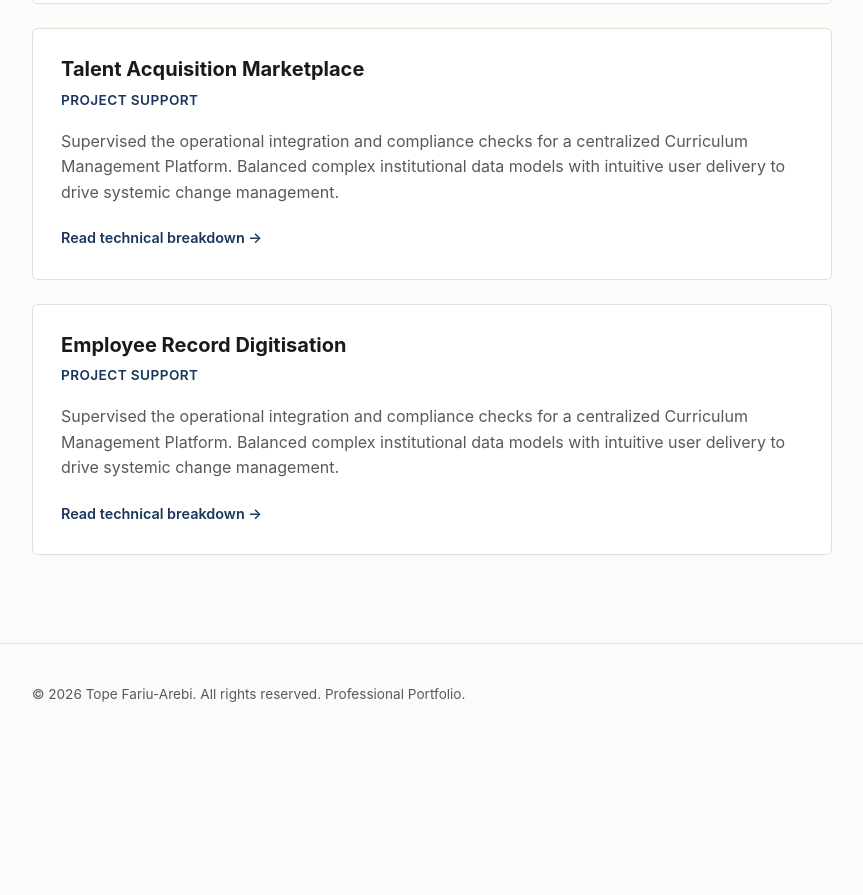
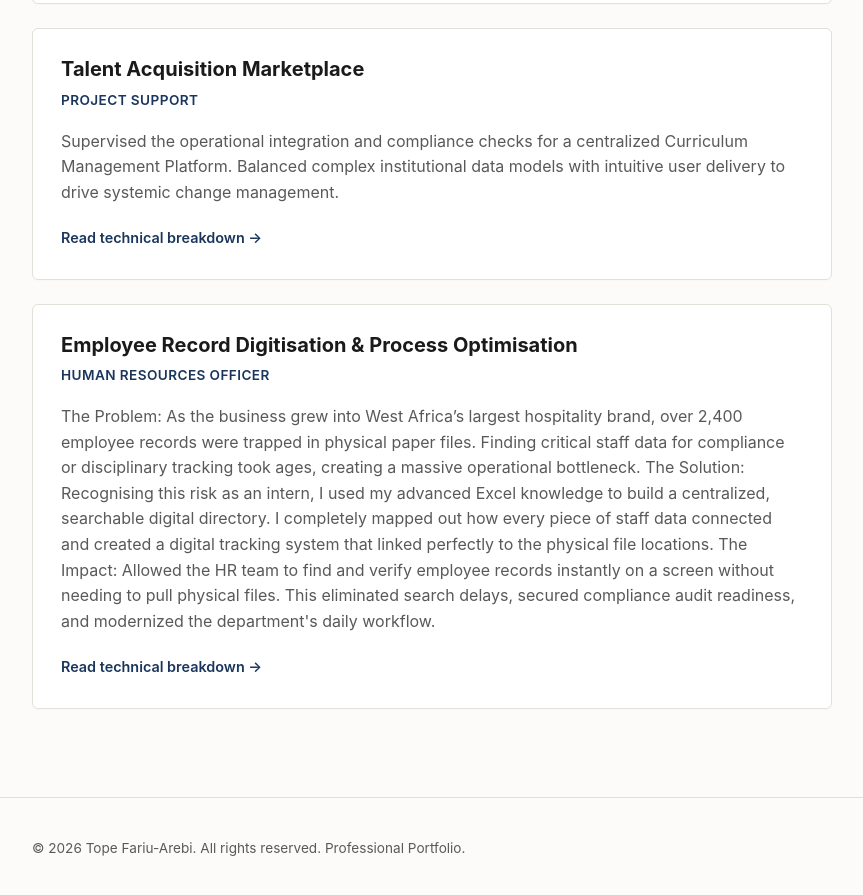
Before and after one commit to topearebi/topearebi-portfolio, a Jekyll site: the page built from index.html, in a window 1280 px wide and 900 px high, scrolled down 2440 px. Shown: the top 895 px of the window, without its empty margins (208-1071 px from the left). Built offline with Jekyll 4.4.1, drawn with Linux system fonts in a browser that asks for light colours; before the commit the page ends 3186 px from its top, so only the background shows below that.

Commit message:
Update index.html

```diff
--- a/index.html
+++ b/index.html
@@ -99,10 +99,14 @@ title: Temitope Arebi - Product and Project Manager
 
     <div class="workstream-card">
         <div class="card-header">
-            <h4>Employee Record Digitisation</h4>
-            <span class="role-tag">Project Support</span>
+            <h4>Employee Record Digitisation & Process Optimisation</h4>
+            <span class="role-tag">Human Resources Officer</span>
         </div>
-        <p>Supervised the operational integration and compliance checks for a centralized Curriculum Management Platform. Balanced complex institutional data models with intuitive user delivery to drive systemic change management.</p>
+        <p>
+The Problem: As the business grew into West Africa’s largest hospitality brand, over 2,400 employee records were trapped in physical paper files. Finding critical staff data for compliance or disciplinary tracking took ages, creating a massive operational bottleneck.
+The Solution: Recognising this risk as an intern, I used my advanced Excel knowledge to build a centralized, searchable digital directory. I completely mapped out how every piece of staff data connected and created a digital tracking system that linked perfectly to the physical file locations.
+The Impact: Allowed the HR team to find and verify employee records instantly on a screen without needing to pull physical files. This eliminated search delays, secured compliance audit readiness, and modernized the department's daily workflow.
+</p>
         <a href="{{ '/career-log/cmp-integration/' | relative_url }}" class="case-study-link">Read technical breakdown &rarr;</a>
     </div>
 </section>
```
